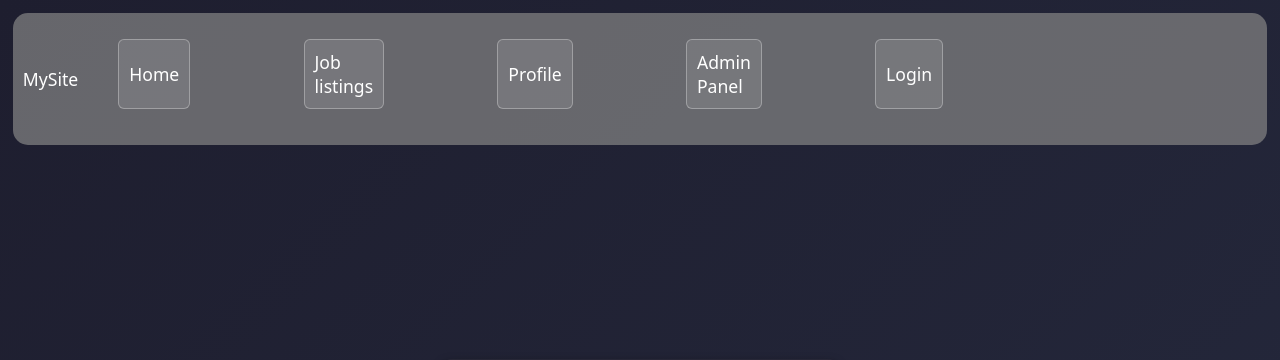
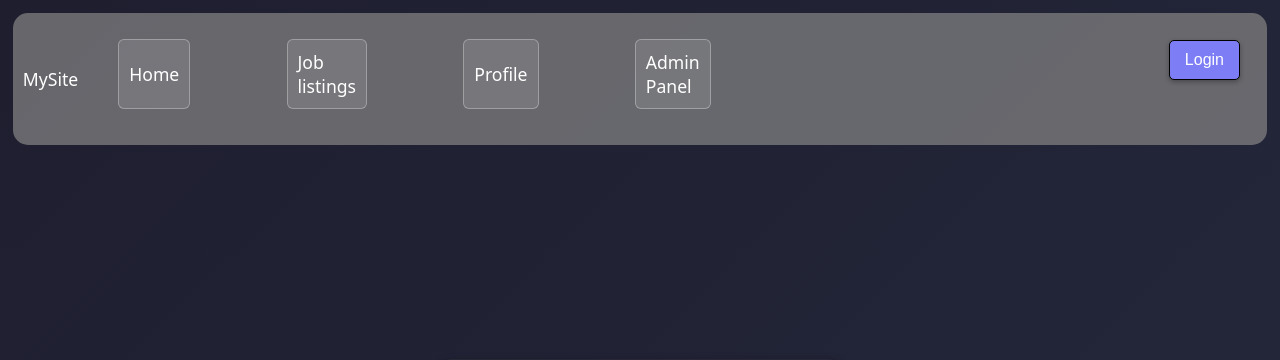
Before and after one commit to van-cpu/COSC-360-Project, a PHP site: page /login.php in a window 1280 px wide. Shown: the top 360 px of the page. Run offline with PHP 8.4, Linux system fonts and the light colour scheme.

Commit message:
Made login button only viewable when not logged in

```diff
--- a/Frontend/css/common.css
+++ b/Frontend/css/common.css
@@ -49,3 +49,21 @@ ul{display: block;
     padding-inline-start: 40px;
     unicode-bidi: isolate;
 }
+
+#loginLink {
+    position: absolute;
+    top: 40px;
+    right: 40px;
+    background-color: rgb(125, 125, 245);
+    border: black 1px solid;
+    color: white;
+    padding: 10px 15px;
+    text-decoration: none;
+    border-radius: 5px;
+    box-shadow: 0 2px 5px rgba(0, 0, 0, 0.3);
+    z-index: 1000;
+}
+
+#loginLink:hover {
+    background-color: darkblue;
+}
--- a/Frontend/index.php
+++ b/Frontend/index.php
@@ -13,10 +13,11 @@
     <div class="welcome">
         <?php
         session_start();
+        if(isset($_SESSION['user_logged_in']) && $_SESSION['user_logged_in'] === true){
 
-        if(isset($_SESSION['user_logged_in']) && $_SESSION['user_logged_in'] === true){
         echo "<h1> Welcome ".$_SESSION['name']."</h1>";
         }else{
+            echo '<a href="login.php" id="loginLink">Login</a>';
             echo  "<h1> Welcome Message </h1>";
         }
 
--- a/Frontend/js/common.js
+++ b/Frontend/js/common.js
@@ -9,7 +9,6 @@ document.body.innerHTML += `
         <li><a href="job-listings.php" class="link">Job listings</a></li>
         <li><a href="profile-seeker.php"class="link">Profile</a></li>
         <li><a href="admin.php"class="link">Admin Panel</a></li>
-        <li><a href="login.php"class="link">Login</a></li>
     </ul>
 </nav>
 `;
--- a/Frontend/login.php
+++ b/Frontend/login.php
@@ -8,6 +8,14 @@
     <link rel="stylesheet" href="css/common.css">
 </head>
 <body>
+<?php
+        session_start();
+        if(isset($_SESSION['user_logged_in']) && $_SESSION['user_logged_in'] === true){
+        }else{
+            echo '<a href="login.php" id="loginLink">Login</a>';
+        }
+
+        ?>
     <div class="container">
         <!-- Login Form -->
         <div class="form-wrapper" id="login-form">
```
Also changed, not shown: Frontend/admin.php (+7 -0 lines), Frontend/job-details.php (+8 -0 lines), Frontend/job-listings.php (+8 -0 lines), Frontend/profile-employer.php (+9 -0 lines), Frontend/profile-seeker.php (+8 -0 lines).
